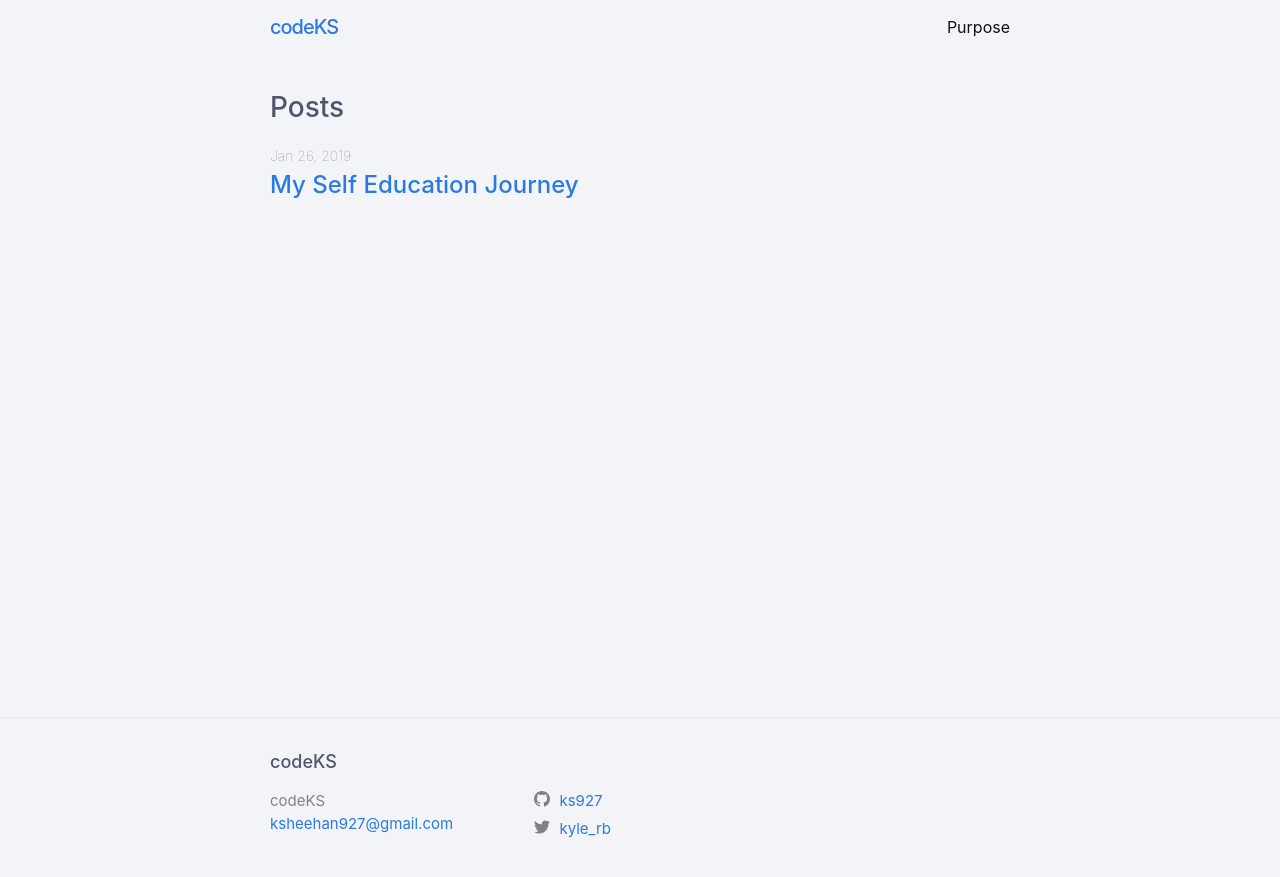
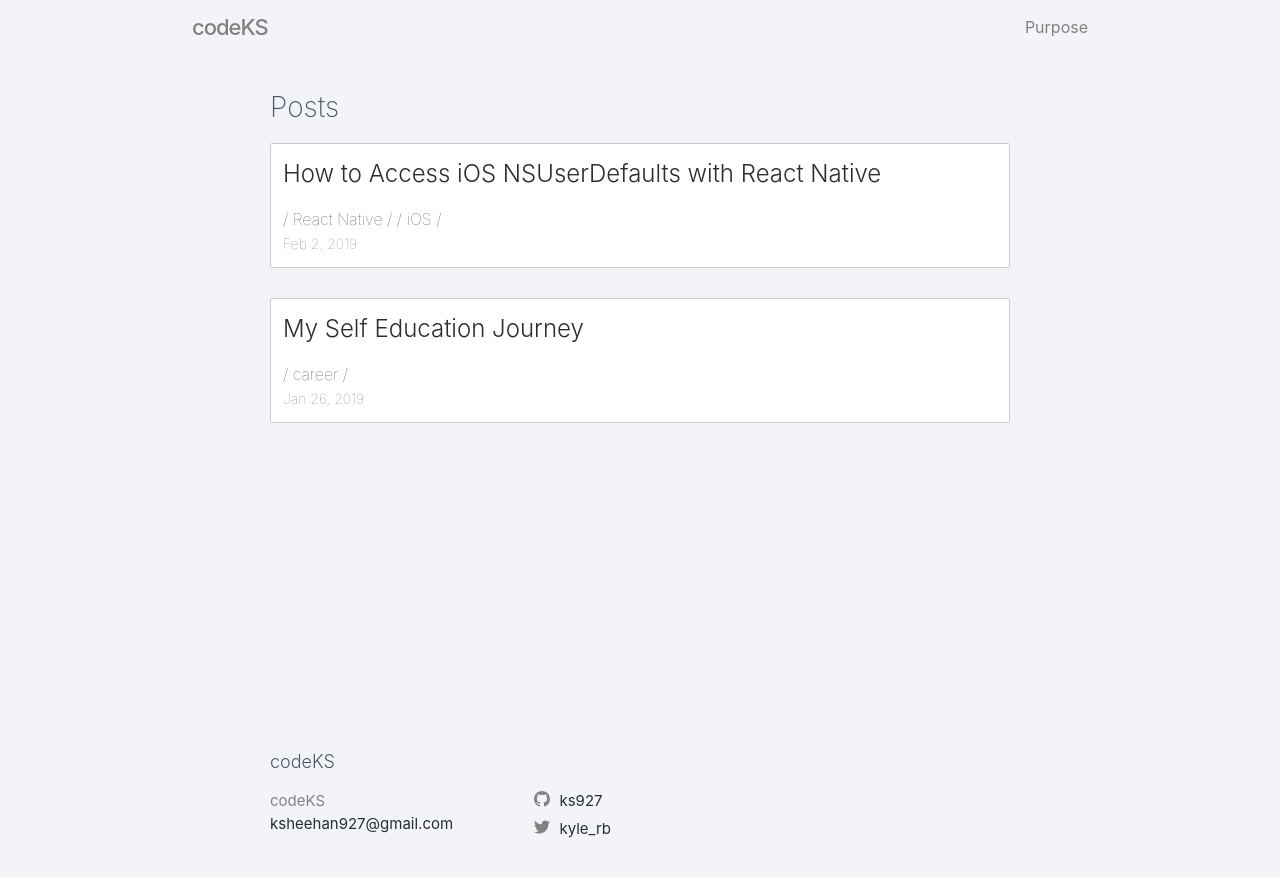
Before and after one commit to ks927/codeks, a Jekyll site: the page built from index.md, in a window 1280 px wide. Shown: the top 877 px of the page. Built offline with Jekyll 4.4.1, drawn with Linux system fonts in a browser that asks for light colours.

Commit message:
Native Modules post and stylings

```diff
--- a/_includes/header.html
+++ b/_includes/header.html
@@ -1,6 +1,6 @@
 <header class="site-header" role="banner">
 
-  <div class="wrapper">
+  <div>
     {%- assign default_paths = site.pages | map: "path" -%}
     {%- assign page_paths = site.header_pages | default: default_paths -%}
     <a class="site-title" rel="author" href="{{ "/" | relative_url }}">{{ site.title | escape }}</a>
--- a/_layouts/home.html
+++ b/_layouts/home.html
@@ -14,13 +14,18 @@ layout: default
     <ul class="post-list">
       {%- for post in site.posts -%}
       <li>
-        {%- assign date_format = site.minima.date_format | default: "%b %-d, %Y" -%}
-        <span class="post-meta">{{ post.date | date: date_format }}</span>
         <h3>
           <a class="post-link" href="{{ post.url | relative_url }}">
             {{ post.title | escape }}
           </a>
         </h3>
+        <div>
+            {% for category in post.categories %}
+              <span>/ {{ category }} /</span>
+            {% endfor %}
+        </div>
+        {%- assign date_format = site.minima.date_format | default: "%b %-d, %Y" -%}
+        <span class="post-meta">{{ post.date | date: date_format }}</span>
         {%- if site.show_excerpts -%}
           {{ post.excerpt }}
         {%- endif -%}
--- /dev/null
+++ b/_posts/2019-02-01-native-modules.markdown
@@ -0,0 +1,75 @@
+---
+layout: post
+title:  "How to Access iOS NSUserDefaults with React Native"
+date:   2019-02-01 20:40:45 -0500
+categories: [React Native, iOS]
+---
+
+# Native Modules
+
+Let's say you're re-writing your iOS application in React Native and pushing the update live in a few days. In order to keep users logged in, each codebase checks for a session stored in their individual local storage system. iOS uses NSUserDefaults and React Native uses AsyncStorage. However, when a user downloads the update, nothing is going to be stored in AsyncStorage. Thus, they will be forced to log back in - not an ideal user experience.
+
+Fortunately, React Native has a built-in way to communicate with iOS/Android native code. I will start with iOS. Though intimidating at first, it is a fairly simple process. Here is what we will need:
+
+- A bridge from iOS to connect to NSUserDefaults
+- A way to access that bridge in React Native
+
+Read the [Native Module Docs](https://facebook.github.io/react-native/docs/native-modules-ios) to skip this paragraph. In my example, my header file will be named UserToken, and it will import and extend the RCTBridgeModule to expose the class we need.
+
+    // UserToken.h
+    #import <React/RCTBridgeModule.h>
+
+    @interface UserToken : NSObject <RCTBridgeModule>
+
+    - (void) getToken;
+
+    @end
+
+My implementation file will expose the class using `RCT_EXPORT_MODULE()` and the method I will be referencing using `RCT_REMAP_METHOD()`. This method will take the string supplied within React Native, and return a promise that will resolve with the value associated with that key from NSUserDefaults. `RCT_REMAP_METHOD()` will take four arguments:
+
+- the name of the method
+- the parameter supplied to that method, in our case the name of the token as stored in NSUserDefaults
+- the resolver
+- and the rejecter of the promise.
+
+The method takes a string as a parameter, in case there are other tokens stored in iOS that the React Native app needs.
+
+    // UserToken.m
+    #import "UserToken.h"
+
+    @implementation UserTokens
+
+        RCT_EXPORT_MODULE();
+
+        RCT_REMAP_METHOD(getToken,
+                        tokenRequest: (NSString *)tokenRequest
+                        resolver: (RCTPromiseResolveBlock)resolve
+                        rejecter: (RCTPromiseRejectBlock)reject)
+        {
+
+            if (tokenRequest) {
+                NSString *tokenResponse = [[NSUserDefaults standardUserDefaults] objectForKey:tokenRequest];
+
+                resolve(tokenResponse);
+            } else {
+                NSError *error = @"error";
+                reject(@"no_events", @"There were no events", error);
+            }
+        }
+
+    @end
+
+Now that the iOS code is exposed using the RCtBridgeModule, we can access it in the React Native codebase. It is as simple as importing the module.
+
+    import { NativeModules } from 'react-native'
+    const iosTokens = NativeModules.UserToken;
+
+    function appUpdateSession() {
+        if ( Platform.OS === 'ios' ) {
+            return iosTokens.getToken('session_token').then((sessionToken) => {
+                console.log(sessionToken)
+            }
+        }
+    }
+
+If your user is logged in on iOS, and downloads the app update to React Native, this code will log their session token that was stored in NSUserDefaults. You can use this value to prevent them from being logged out!
--- a/_sass/main.scss
+++ b/_sass/main.scss
@@ -13,7 +13,7 @@
  body {
    font: 400 16px/1.5 -apple-system, BlinkMacSystemFont, "Segoe UI", Roboto, Helvetica, Arial, sans-serif, "Apple Color Emoji", "Segoe UI Emoji", "Segoe UI Symbol";
    color: #4f566b;
-   background-color: #f2f4f7;
+   background: #f2f4f7;
    -webkit-text-size-adjust: 100%;
    -webkit-font-feature-settings: "kern" 1;
    -moz-font-feature-settings: "kern" 1;
@@ -70,14 +70,17 @@
   * Headings
   */
  h1, h2, h3, h4, h5, h6 {
-   font-weight: 500; }
+   font-weight: 300; }
 
  /**
   * Links
   */
  a {
-   color: #2a7ae2;
+   color: #292e31;
    text-decoration: none; }
+   a:hover {
+    color: #008cdd;
+   }
    .social-media-list a:hover {
      text-decoration: none; }
      .social-media-list a:hover .username {
@@ -184,17 +187,20 @@
 //    border-top: 5px solid #424242;
   //  border-bottom: 1px solid #e8e8e8;
    min-height: 55.95px;
-   position: relative; }
+   position: relative;
+   width: 70%;
+   margin: 0 auto; }
 
  .site-title {
-   font-size: 20px;
+   color: #808080;
+   font-size: 22px;
    font-weight: 500;
    line-height: 54px;
    letter-spacing: -1px;
    margin-bottom: 0;
    float: left; }
-//    .site-title, .site-title:visited {
-//      color: #424242; }
+   .site-title:hover {
+     color: #424242; }
 
  .site-nav {
    float: right;
@@ -204,8 +210,10 @@
    .site-nav .menu-icon {
      display: none; }
    .site-nav .page-link {
-     color: #111;
+     color: #808080;
      line-height: 1.5; }
+   .site-nav .page-link:hover {
+      color: #424242; }
      .site-nav .page-link:not(:last-child) {
        margin-right: 20px; }
    @media screen and (max-width: 600px) {
@@ -251,7 +259,7 @@
   * Site footer
   */
  .site-footer {
-   border-top: 1px solid #e8e8e8;
+  //  border-top: 1px solid #e8e8e8;
    padding: 30px 0; }
 
  .footer-heading {
@@ -311,13 +319,18 @@
    font-size: 32px; }
 
  .post-list-heading {
-   font-size: 28px; }
+   font-size: 28px;
+   font-weight: 200; }
 
  .post-list {
    margin-left: 0;
    list-style: none; }
    .post-list > li {
-     margin-bottom: 30px; }
+     margin-bottom: 30px;
+     border: 1px solid #cecccc;
+     border-radius: 2px;
+     background: #fff;
+     padding: 12px; }
 
  .post-meta {
    font-size: 14px;
@@ -327,15 +340,28 @@
    display: block;
    font-size: 24px; }
 
+ ul.categories li {
+   display: 'inline';
+ }
+
  /**
   * Posts
   */
+  .post {
+    background: #fff;
+    border: 1px solid #eaecee;
+    border-radius: 2px;
+    padding: 42px;
+  }
+
  .post-header {
-   margin-bottom: 30px; }
+   margin-bottom: 30px;
+   text-align: 'center'; }
 
  .post-title {
+   color: #292e31;
    font-size: 32px;
-   font-weight: 100;
+   font-weight: 300;
   //  letter-spacing: -1px;
    line-height: 1; }
    @media screen and (max-width: 800px) {
@@ -344,7 +370,7 @@
 
  .post-content {
    margin: 0 auto;
-   background-color: '#fff';
+   background: '#fff';
    line-height: 1.9;
    font-size: 14px;
    margin-bottom: 30px; }
@@ -363,6 +389,10 @@
      @media screen and (max-width: 800px) {
        .post-content h4 {
          font-size: 18px; } }
+
+  .post-content > h1 {
+    color: #292e31;
+  }
 
   #post-categories {
     font-size: 12px;
```
Also changed, not shown: _posts/2910-01-25-self-teaching-journey.markdown (+1 -1 lines).
